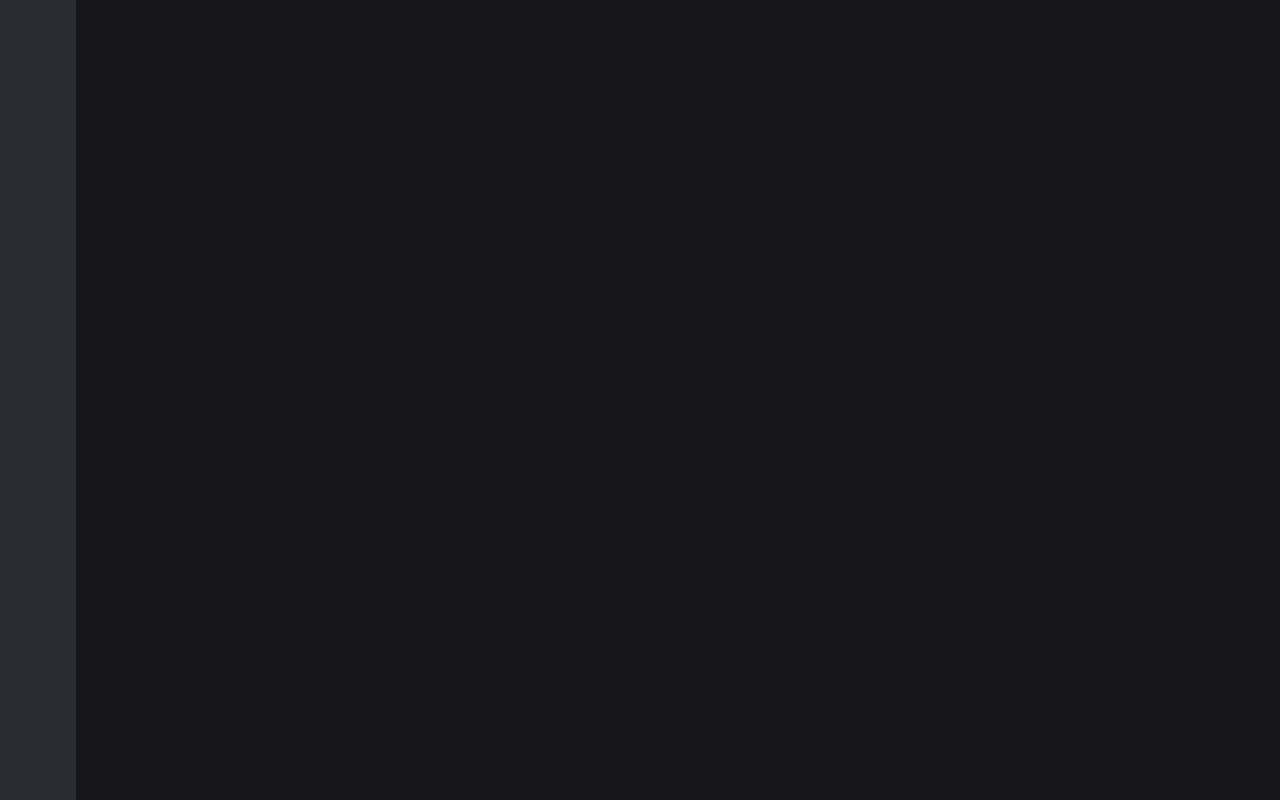
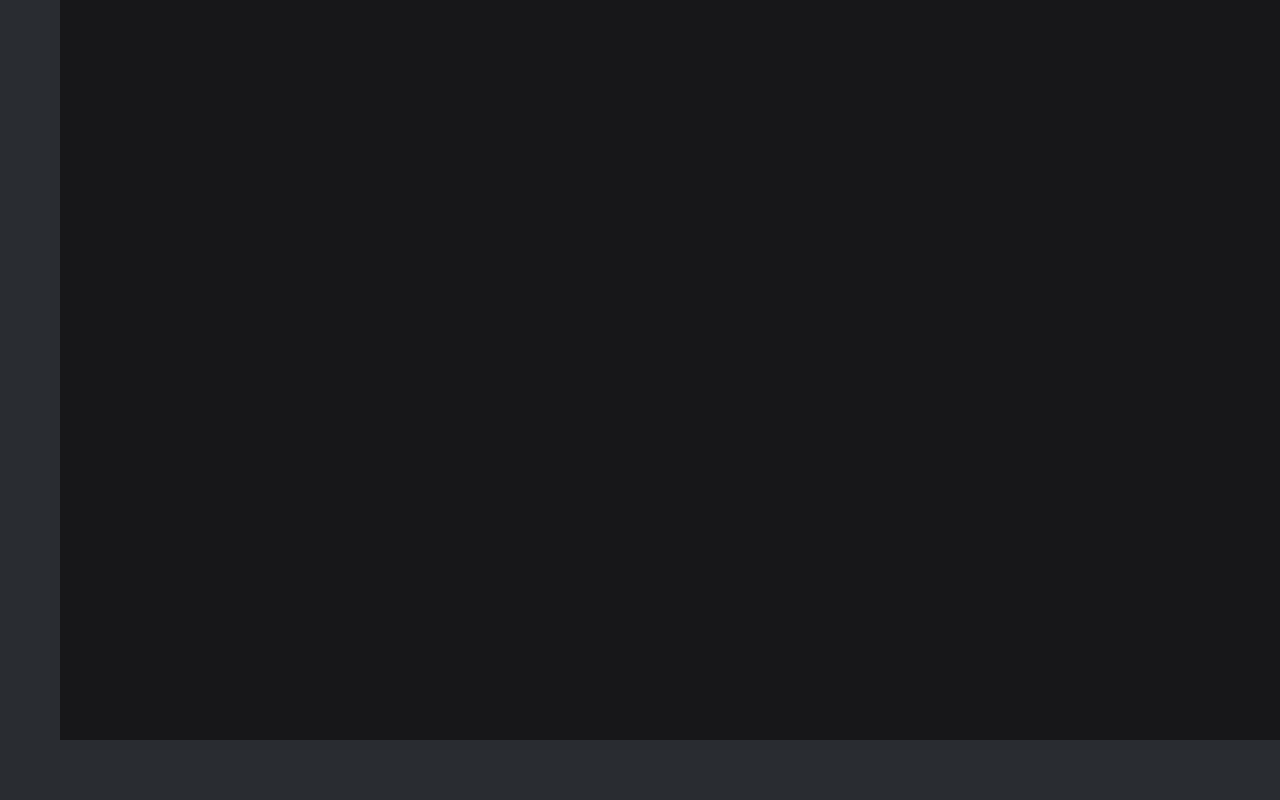
Before and after one commit to RubenEscobar82/drawing-app, a React (Vite) app: page / in a window 1280 px wide. Built offline with nearby package versions, Linux system fonts and the light colour scheme.

Commit message:
start bottomBar and Canvas components

```diff
--- /dev/null
+++ b/src/components/Canvas/Canvas.module.scss
@@ -0,0 +1,12 @@
+.canvasContainer {
+  width: 100%;
+  height: 100%;
+  display: flex;
+  justify-content: center;
+  align-items: center;
+
+  canvas {
+    min-width: 350px;
+    min-height: 300px;
+  }
+}
--- /dev/null
+++ b/src/components/Canvas/Canvas.tsx
@@ -0,0 +1,12 @@
+import { FC } from "react";
+import styles from "./Canvas.module.scss";
+
+const Canvas: FC = () => {
+  return (
+    <div className={styles.canvasContainer}>
+      <canvas />
+    </div>
+  );
+};
+
+export default Canvas;
--- a/src/components/index.ts
+++ b/src/components/index.ts
@@ -1 +1,2 @@
 export { default as Modal } from "./Modal/modal";
+export { default as Canvas } from "./Canvas/Canvas";
--- a/src/views/Workspace/Workspace.module.scss
+++ b/src/views/Workspace/Workspace.module.scss
@@ -3,38 +3,87 @@
 @use "@src/styles/abstracts/mixins" as mxs;
 
 $toolbar-size: 60px;
+$bottom-bar-size: 60px;
+$workspace-width: 100dvw;
+$workspace-height: 100dvh;
 
 #workspace {
-  width: 100dvw;
-  height: 100dvh;
+  width: $workspace-width;
+  height: $workspace-height;
   background-color: cls.$color-dark;
 
-  .toolBar {
+  .toolBar,
+  .bottomBar,
+  .canvasWrapper {
     position: fixed;
-    background-color: cls.$color-primary-dark;
+    box-sizing: border-box;
+  }
+
+  .toolBar,
+  .bottomBar {
     display: flex;
     padding: 0.5rem;
+    background-color: cls.$color-primary-dark;
+  }
+
+  .toolBar {
     gap: 0.5rem;
+    justify-content: space-around;
+    align-items: center;
+  }
 
+  .bottomBar {
+    height: $bottom-bar-size;
+  }
+
+  // For small screens
+  @include mxs.respond-down(bps.$breakpoint-md) {
+    .toolBar {
       bottom: 0;
       left: 0;
       right: 0;
       height: $toolbar-size;
       flex-direction: row;
-    justify-content: space-around;
-    align-items: center;
-    transition: all 0.3s ease;
+    }
+
+    .bottomBar {
+      top: 0;
+      left: 0;
+      width: $workspace-width;
+    }
+
+    .canvasWrapper {
+      width: $workspace-width;
+      height: calc($workspace-height - $toolbar-size - $bottom-bar-size);
+      left: 0;
+      top: $bottom-bar-size;
+    }
+  }
 
   // For big screens
   @include mxs.respond-up(bps.$breakpoint-md) {
+    .toolBar {
       top: 0;
       bottom: 0;
       left: 0;
       width: $toolbar-size;
-      height: 100dvh;
+      height: $workspace-height;
       flex-direction: column;
       justify-content: flex-start;
       align-items: center;
     }
+
+    .bottomBar {
+      width: calc($workspace-width - $toolbar-size);
+      bottom: 0;
+      right: 0;
+    }
+
+    .canvasWrapper {
+      width: calc($workspace-width - $toolbar-size);
+      height: calc($workspace-height - $bottom-bar-size);
+      left: $toolbar-size;
+      top: 0;
     }
   }
+}
--- a/src/views/Workspace/Workspace.tsx
+++ b/src/views/Workspace/Workspace.tsx
@@ -1,11 +1,16 @@
 import { FC } from "react";
 import styles from "./Workspace.module.scss";
+import { Canvas } from "@src/components";
 
 const Workspace: FC = () => {
   return (
     <>
       <div id={styles.workspace}>
         <div className={styles.toolBar}></div>
+        <div className={styles.canvasWrapper}>
+          <Canvas />
+        </div>
+        <div className={styles.bottomBar}></div>
       </div>
     </>
   );
```
Lines whose indentation alone changed are shown as unchanged.
